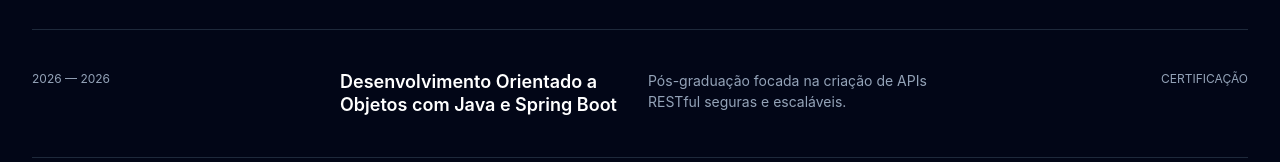
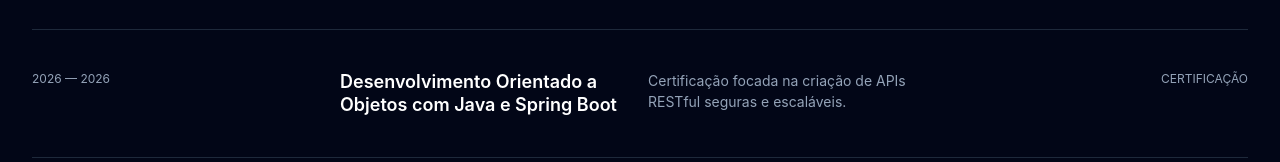
Before and after one commit to ThierrySant0007/portfolio-frontend, a React (Vite) app: page / in a window 1280 px wide. Shown: the part 2033-2195 px from the top of the page. Built offline with nearby package versions, Linux system fonts and the light colour scheme.

Commit message:
Fix description for Java and Spring Boot certification
Updated description for certification in education items.

```diff
--- a/src/components/Education.tsx
+++ b/src/components/Education.tsx
@@ -2,7 +2,7 @@
 
 const educationItems = [
   { period: "2026 — 2028", title: "Análise e Desenvolvimento de Sistemas", description: "Tecnólogo focado em desenvolvimento de sistemas, arquitetura de software e engenharia de dados.", category: "Tecnólogo" },
-  { period: "2026 — 2026", title: "Desenvolvimento Orientado a Objetos com Java e Spring Boot", description: "Pós-graduação focada na criação de APIs RESTful seguras e escaláveis.", category: "Certificação" },
+  { period: "2026 — 2026", title: "Desenvolvimento Orientado a Objetos com Java e Spring Boot", description: "Certificação focada na criação de APIs RESTful seguras e escaláveis.", category: "Certificação" },
   { period: "2023 — 2024", title: "Desenvolvimento Web Full Stack", description: "Bootcamp intensivo focado no desenvolvimento web com tecnologias modernas back-end e front-end.", category: "Curso Técnico" },
 ];
 
```
